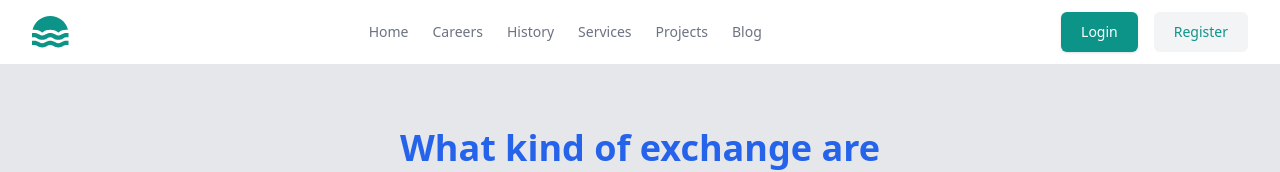
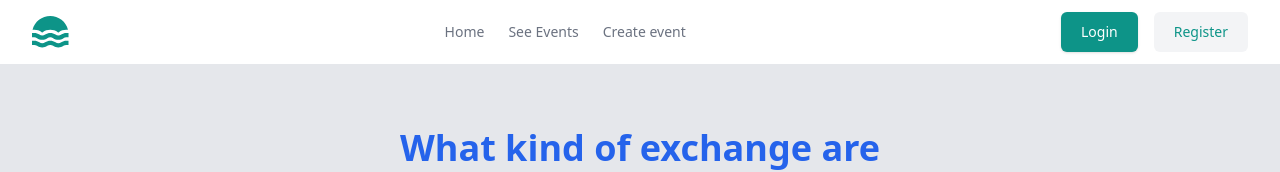
Before and after one commit to Geekigen/EventManagement, a Nuxt app: page / in a window 1280 px wide. Shown: the top 172 px of the page. Built offline with nearby package versions, Linux system fonts and the light colour scheme.

Commit message:
changed the header navigation

```diff
--- a/components/Header.vue
+++ b/components/Header.vue
@@ -1,6 +1,6 @@
 <template>
   <header >
-      <div class="navigation bg-white">
+    <div class="navigation bg-white block">
       <div class="mx-auto max-w-screen-xl px-4 sm:px-6 lg:px-8">
         <div class="flex h-16 items-center justify-between">
           <div class="md:flex md:items-center md:gap-12">
@@ -35,45 +35,18 @@
                 <li>
                   <a
                     class="text-gray-500 transition hover:text-gray-500/75"
-                      href="/"
+                    href="/events"
                   >
-                      Careers
+                    See Events
                   </a>
                 </li>
 
                 <li>
                   <a
                     class="text-gray-500 transition hover:text-gray-500/75"
-                      href="/"
+                    href="/events/create-event"
                   >
-                      History
-                    </a>
-                  </li>
-
-                  <li>
-                    <a
-                      class="text-gray-500 transition hover:text-gray-500/75"
-                      href="/"
-                    >
-                      Services
-                    </a>
-                  </li>
-
-                  <li>
-                    <a
-                      class="text-gray-500 transition hover:text-gray-500/75"
-                      href="/"
-                    >
-                      Projects
-                    </a>
-                  </li>
-
-                  <li>
-                    <a
-                      class="text-gray-500 transition hover:text-gray-500/75"
-                      href="/"
-                    >
-                      Blog
+                    Create event
                   </a>
                 </li>
               </ul>
```
Lines whose indentation alone changed are shown as unchanged.
